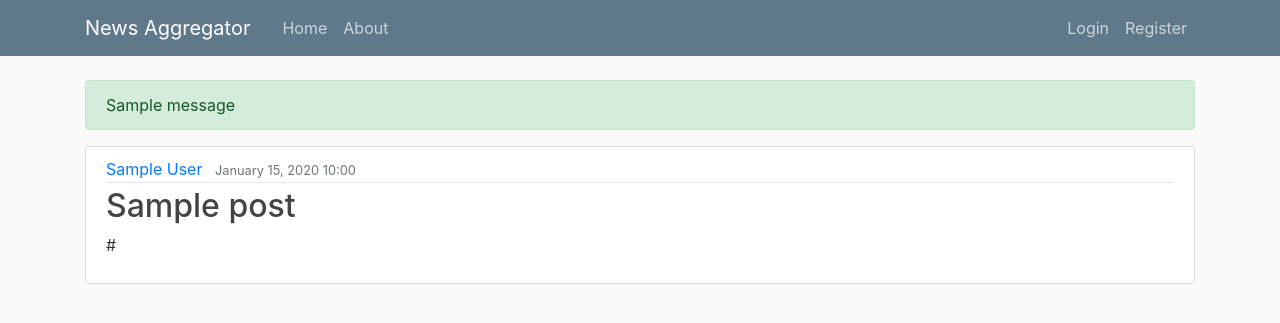
After one commit to mranch/test-task-for-develops-today, a Django app: template news/templates/news/post_list.html in a window 1280 px wide. The commit adds this page. Shown: the top 323 px of the page. Run offline with Django 3.2, Linux system fonts and the light colour scheme; the template is opened without the code that fills it: values that come from a table or form of the project are taken from there, others are empty; tables that the repository leaves empty hold one stand-in row (values such as "Sample post"); one stand-in notice (Sample message) is shown; some libraries are stand-ins or nearby versions.

Commit message:
Tried to fit GET API in template

```diff
--- a/news/models.py
+++ b/news/models.py
@@ -11,6 +11,9 @@ class Post(models.Model):
     amount_of_upvotes = models.IntegerField(default=0)
     author_name = models.CharField(max_length=50)
 
+    def __str__(self):
+        return self.title
+
 
 class Comment(models.Model):
     content = models.TextField()
@@ -18,3 +21,6 @@ class Comment(models.Model):
     post_id = models.ForeignKey(Post, on_delete=models.CASCADE)
     amount_of_upvotes = models.IntegerField(default=0)
     author_name = models.CharField(max_length=50)
+
+    def __str__(self):
+        return self.content
--- a/news/serializers.py
+++ b/news/serializers.py
@@ -5,4 +5,4 @@ from .models import *
 class PostSerializer(serializers.ModelSerializer):
     class Meta:
         model = Post
-        fields = '__all__'
+        fields = ['title', 'link']
--- /dev/null
+++ b/news/static/news/main.css
@@ -0,0 +1,84 @@
+body {
+  background: #fafafa;
+  color: #333333;
+  margin-top: 5rem;
+}
+
+h1, h2, h3, h4, h5, h6 {
+  color: #444444;
+}
+
+ul {
+  margin: 0;
+}
+
+.bg-steel {
+  background-color: #5f788a;
+}
+
+.site-header .navbar-nav .nav-link {
+  color: #cbd5db;
+}
+
+.site-header .navbar-nav .nav-link:hover {
+  color: #ffffff;
+}
+
+.site-header .navbar-nav .nav-link.active {
+  font-weight: 500;
+}
+
+.content-section {
+  background: #ffffff;
+  padding: 10px 20px;
+  border: 1px solid #dddddd;
+  border-radius: 3px;
+  margin-bottom: 20px;
+}
+
+.article-title {
+  color: #444444;
+}
+
+a.article-title:hover {
+  color: #428bca;
+  text-decoration: none;
+}
+
+.article-content {
+  white-space: pre-line;
+}
+
+.article-img {
+  height: 65px;
+  width: 65px;
+  margin-right: 16px;
+}
+
+.article-metadata {
+  padding-bottom: 1px;
+  margin-bottom: 4px;
+  border-bottom: 1px solid #e3e3e3
+}
+
+.article-metadata a:hover {
+  color: #333;
+  text-decoration: none;
+}
+
+.article-svg {
+  width: 25px;
+  height: 25px;
+  vertical-align: middle;
+}
+
+.account-img {
+  height: 125px;
+  width: 125px;
+  margin-right: 20px;
+  margin-bottom: 16px;
+}
+
+.account-heading {
+  font-size: 2.5rem;
+}
--- a/news/templates/news/base.html
+++ b/news/templates/news/base.html
@@ -1,12 +1,65 @@
+{% load static %}
 <!DOCTYPE html>
 <html lang="en">
 <head>
+    <!-- Required meta tags -->
     <meta charset="utf-8">
-    <title>News aggregator</title>
+    <meta name="viewport" content="width=device-width, initial-scale=1, shrink-to-fit=no">
+
+    <!-- Bootstrap CSS -->
+    <link rel="stylesheet" href="https://maxcdn.bootstrapcdn.com/bootstrap/4.0.0/css/bootstrap.min.css"
+          integrity="sha384-Gn5384xqQ1aoWXA+058RXPxPg6fy4IWvTNh0E263XmFcJlSAwiGgFAW/dAiS6JXm" crossorigin="anonymous">
+
+    <link rel="stylesheet" type="text/css" href="{% static 'news/main.css' %}">
+    <title>News Aggregator</title>
 </head>
 <body>
-    <h1>LOL?</h1>
-    {% block content %}
-    {% endblock %}
+    <header class="site-header">
+      <nav class="navbar navbar-expand-md navbar-dark bg-steel fixed-top">
+        <div class="container">
+          <a class="navbar-brand mr-4" href="/">News Aggregator</a>
+          <button class="navbar-toggler" type="button" data-toggle="collapse" data-target="#navbarToggle"
+                  aria-controls="navbarToggle" aria-expanded="false" aria-label="Toggle navigation">
+          <span class="navbar-toggler-icon"></span>
+          </button>
+          <div class="collapse navbar-collapse" id="navbarToggle">
+            <div class="navbar-nav mr-auto">
+              <a class="nav-item nav-link" href="#">Home</a>
+              <a class="nav-item nav-link" href="#">About</a>
+            </div>
+            <!-- Navbar Right Side -->
+              <div class="navbar-nav">
+                  {% if user.is_authenticated %}
+                      <a class="nav-item nav-link" href="#">New Post</a>
+                      <a class="nav-item nav-link" href="#">Profile</a>
+                      <a class="nav-item nav-link" href="#">Logout</a>
+                  {% else %}
+                      <a class="nav-item nav-link" href="#">Login</a>
+                      <a class="nav-item nav-link" href="#">Register</a>
+                  {% endif %}
+            </div>
+          </div>
+        </div>
+      </nav>
+    </header>
+    <main role="main" class="container">
+      <div class="row">
+        <div class="col-md-12">
+            {% if messages %}
+                {% for message in messages %}
+                    <div class="alert alert-{{ message.tags }}">
+                        {{ message }}
+                    </div>
+                {% endfor %}
+            {% endif %}
+            {% block content %}{% endblock %}
+        </div>
+      </div>
+    </main>
+    <!-- Optional JavaScript -->
+    <!-- jQuery first, then Popper.js, then Bootstrap JS -->
+    <script src="https://code.jquery.com/jquery-3.2.1.slim.min.js" integrity="sha384-KJ3o2DKtIkvYIK3UENzmM7KCkRr/rE9/Qpg6aAZGJwFDMVNA/GpGFF93hXpG5KkN" crossorigin="anonymous"></script>
+    <script src="https://cdnjs.cloudflare.com/ajax/libs/popper.js/1.12.9/umd/popper.min.js" integrity="sha384-ApNbgh9B+Y1QKtv3Rn7W3mgPxhU9K/ScQsAP7hUibX39j7fakFPskvXusvfa0b4Q" crossorigin="anonymous"></script>
+    <script src="https://maxcdn.bootstrapcdn.com/bootstrap/4.0.0/js/bootstrap.min.js" integrity="sha384-JZR6Spejh4U02d8jOt6vLEHfe/JQGiRRSQQxSfFWpi1MquVdAyjUar5+76PVCmYl" crossorigin="anonymous"></script>
 </body>
 </html>
--- /dev/null
+++ b/news/templates/news/post_list.html
@@ -0,0 +1,15 @@
+{% extends 'news/base.html' %}
+{% block content %}
+    {% for object in object_list %}
+        <article class="media content-section">
+          <div class="media-body">
+            <div class="article-metadata">
+              <a class="mr-2" href="#">{{ object.author_name }}</a>
+              <small class="text-muted">{{ object.creation_date|date:"F d, Y H:i" }}</small>
+            </div>
+            <h2><a class="article-title" href="{{ object.link }}">{{ object.title }}</a></h2>
+            <p class="article-content">{{ object.link }}</p>
+          </div>
+        </article>
+    {% endfor %}
+{% endblock %}
--- a/news/urls.py
+++ b/news/urls.py
@@ -1,8 +1,9 @@
 from django.urls import path, include
-from news import views
+# from news import views
+from news.views import PostListView, ListPosts
 from .router import router
 
 urlpatterns = [
-    path('', views.home, name='home'),
+    path('', ListPosts.as_view(), name='post-list'),
     path('api/', include(router.urls))
 ]
```
Also changed, not shown: news/settings.py (added, +120 -0 lines), news/views.py (+32 -1 lines).
